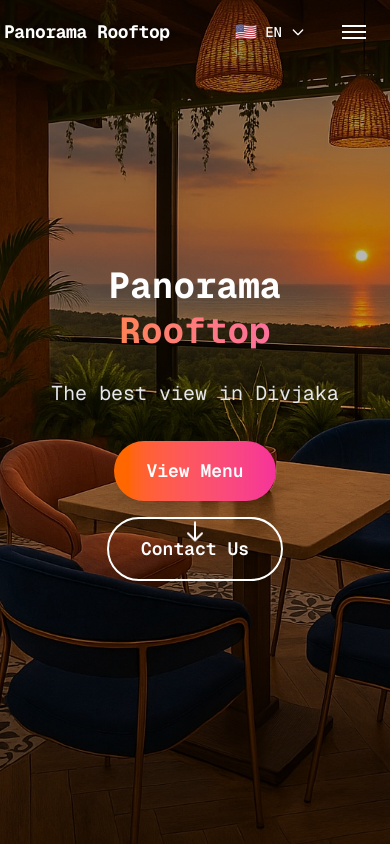
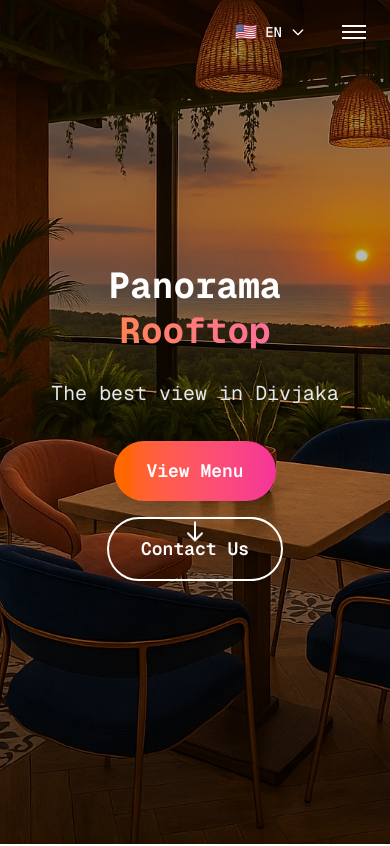
Before and after one commit to juxhinxhihani/panorama-rooftop, a Next.js app: page / in a window 390 px wide. Shown: the top 846 px of the page. Built offline with nearby package versions, Linux system fonts and the light colour scheme.

Commit message:
Hide Title on Mobile Transparent Header

```diff
--- a/src/components/layout/Header.tsx
+++ b/src/components/layout/Header.tsx
@@ -49,7 +49,9 @@ export default function Header() {
               </div>
               <span className={`font-mono text-lg font-bold tracking-tight transition-colors -ml-1 ${
                 isScrolled || pathname !== '/' ? 'text-gray-900' : 'text-white'
-              } -ml-3`}>
+              } -ml-3 ${
+                isScrolled || pathname !== '/' ? 'block' : 'hidden md:block'
+              }`}>
                 Panorama Rooftop
               </span>
             </Link>
```
